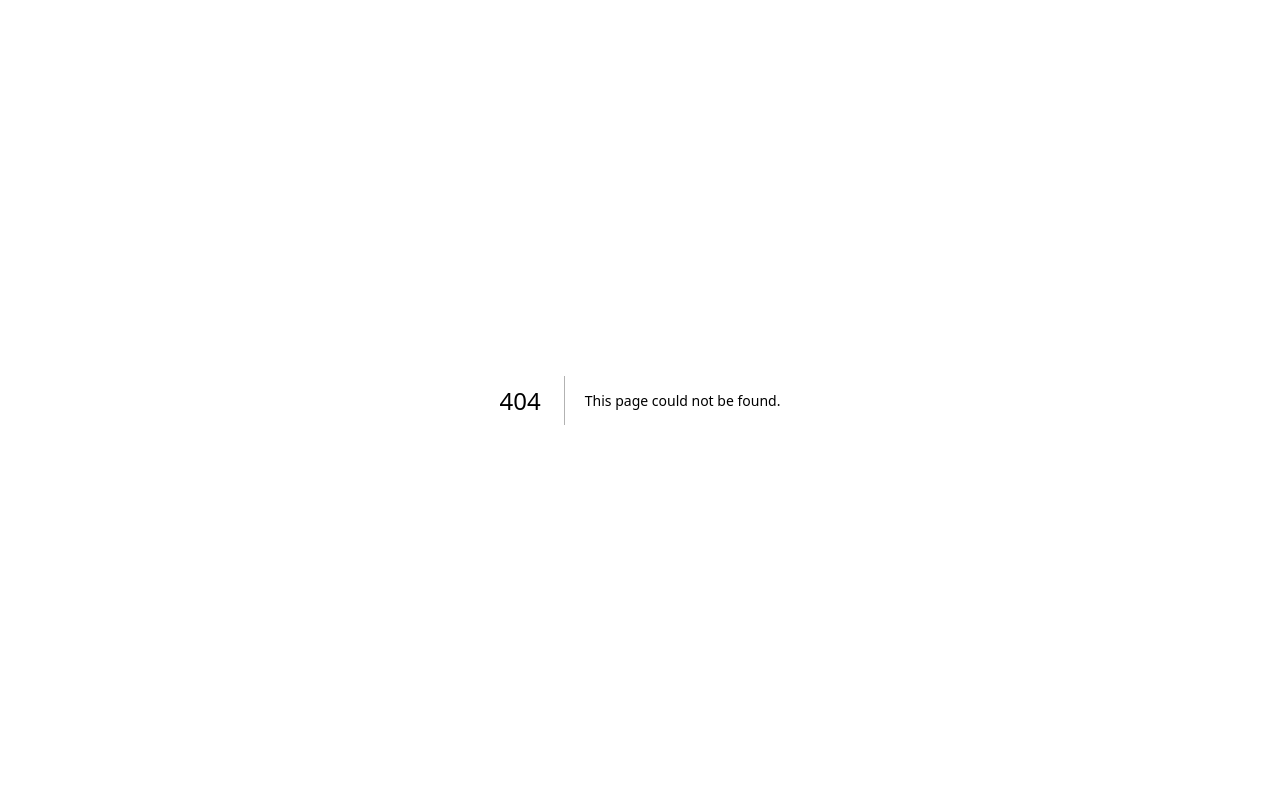
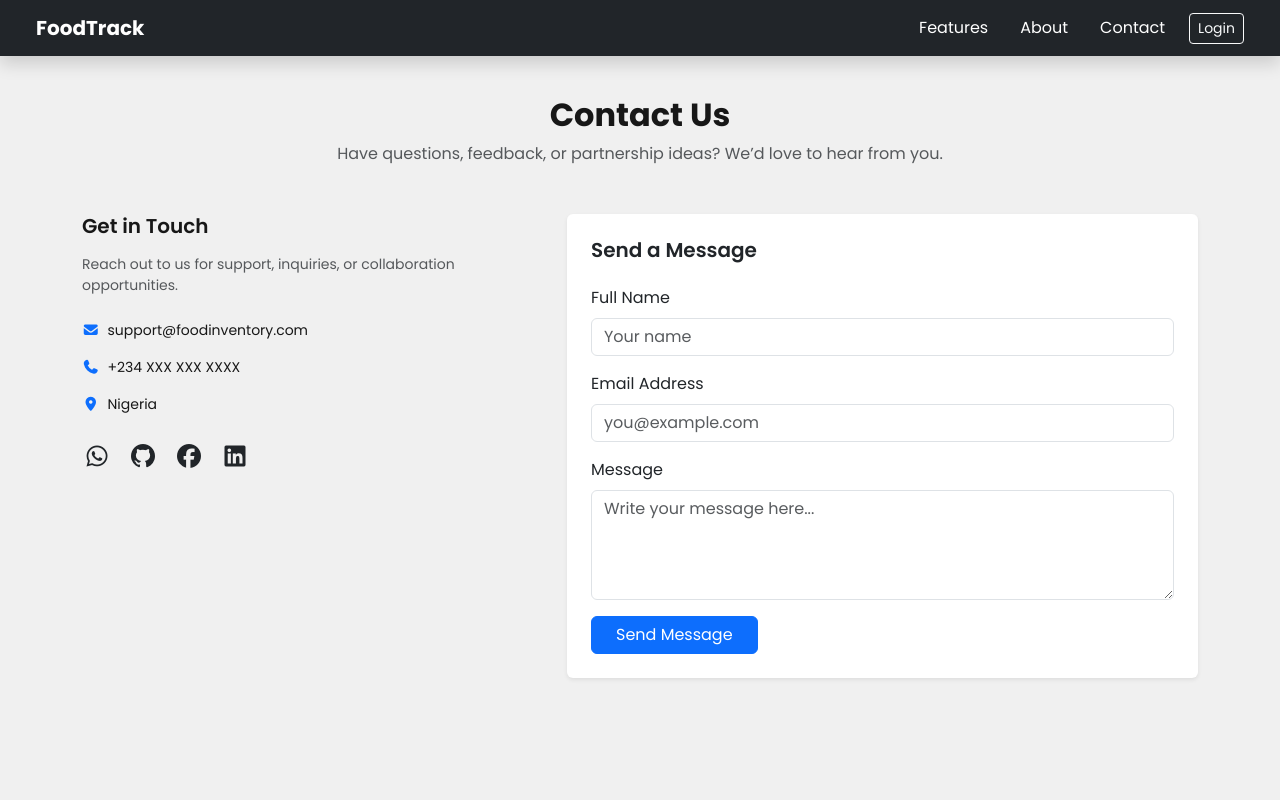
Before and after one commit to Enyim-Chinonso/Food-inventory, a Next.js app: page /contact in a window 1280 px wide. Before the commit this address had no page. Shown: the top 800 px of the page. Built offline with nearby package versions, Linux system fonts and the light colour scheme.

Commit message:
I built the contact page

```diff
--- a/package.json
+++ b/package.json
@@ -9,6 +9,7 @@
     "lint": "eslint"
   },
   "dependencies": {
+    "@fortawesome/fontawesome-free": "^7.1.0",
     "bootstrap": "^5.3.8",
     "gsap": "^3.14.2",
     "lenis": "^1.3.16",
--- /dev/null
+++ b/src/app/(public)/contact/page.jsx
@@ -0,0 +1,118 @@
+'use client'
+
+import { useEffect, useRef } from 'react'
+import gsap from 'gsap'
+
+export default function ContactPage() {
+  const sectionRef = useRef(null)
+
+  useEffect(() => {
+    gsap.from(sectionRef.current, {
+      opacity: 0,
+      y: 60,
+      duration: 1,
+      ease: 'power3.out',
+    })
+  }, [])
+
+  return (
+    <section
+      ref={sectionRef}
+      className="py-5"
+      style={{ minHeight: '100vh', paddingTop: '120px', backgroundColor: '#f0f0f0'}}
+    >
+      <div className="container">
+        {/* Header */}
+        <div className="text-center mt-5 mb-5">
+          <h2 className="fw-bold">Contact Us</h2>
+          <p className="text-muted mt-2">
+            Have questions, feedback, or partnership ideas? We’d love to hear from you.
+          </p>
+        </div>
+
+        <div className="row g-5">
+          {/* Contact Info */}
+          <div className="col-md-5">
+            <h5 className="fw-semibold mb-3">Get in Touch</h5>
+            <p className="text-muted small">
+              Reach out to us for support, inquiries, or collaboration opportunities.
+            </p>
+
+            <ul className="list-unstyled mt-4 small">
+              <li className="mb-3">
+                <i className="fas fa-envelope me-2 text-primary"></i>
+                support@foodinventory.com
+              </li>
+              <li className="mb-3">
+                <i className="fas fa-phone me-2 text-primary"></i>
+                +234 XXX XXX XXXX
+              </li>
+              <li className="mb-3">
+                <i className="fas fa-map-marker-alt me-2 text-primary"></i>
+                Nigeria
+              </li>
+            </ul>
+
+            {/* Social Icons */}
+            <div className="d-flex gap-3 mt-4">
+              <a href="https://wa.me/2348108111761" className="text-dark fs-4">
+                <i className="fab fa-whatsapp"></i>
+              </a>
+              <a href="https://github.com/Enyim-Chinonso" className="text-dark fs-4">
+                <i className="fab fa-github"></i>
+              </a>
+              <a href="https://web.facebook.com/?_rdc=1&_rdr#" className="text-dark fs-4">
+                <i className="fab fa-facebook"></i>
+              </a>
+              <a href="#" className="text-dark fs-4">
+                <i className="fab fa-linkedin"></i>
+              </a>
+            </div>
+          </div>
+
+          {/* Contact Form */}
+          <div className="col-md-7">
+            <div className="card shadow-sm border-0">
+              <div className="card-body p-4">
+                <h5 className="fw-semibold mb-4">Send a Message</h5>
+
+                <form>
+                  <div className="mb-3">
+                    <label className="form-label">Full Name</label>
+                    <input
+                      type="text"
+                      className="form-control"
+                      placeholder="Your name"
+                    />
+                  </div>
+
+                  <div className="mb-3">
+                    <label className="form-label">Email Address</label>
+                    <input
+                      type="email"
+                      className="form-control"
+                      placeholder="you@example.com"
+                    />
+                  </div>
+
+                  <div className="mb-3">
+                    <label className="form-label">Message</label>
+                    <textarea
+                      className="form-control"
+                      rows="4"
+                      placeholder="Write your message here..."
+                    ></textarea>
+                  </div>
+
+                  <button className="btn btn-primary px-4">
+                    Send Message
+                  </button>
+                </form>
+              </div>
+            </div>
+          </div>
+        </div>
+      </div>
+    </section>
+  )
+}
--- a/src/app/layout.jsx
+++ b/src/app/layout.jsx
@@ -1,12 +1,38 @@
+// import 'bootstrap/dist/css/bootstrap.min.css'
+// import './globals.css'
+// import '@/styles/custom.css'
+// import Footer from '@/components/layout/Footer'
+
+// export default function RootLayout({ children }) {
+//   return (
+//     <html lang="en">
+//       <body>
+//         {children}
+//         <Footer />
+//       </body>
+//     </html>
+//   )
+// }
+
+
+
+
 import 'bootstrap/dist/css/bootstrap.min.css'
+import '@fortawesome/fontawesome-free/css/all.min.css'
 import './globals.css'
 import '@/styles/custom.css'
 import Footer from '@/components/layout/Footer'
+import { Poppins } from 'next/font/google'
+
+const poppins = Poppins({
+  subsets: ['latin'],
+  weight: ['300', '400', '500', '600', '700'],
+})
 
 export default function RootLayout({ children }) {
   return (
     <html lang="en">
-      <body>
+      <body className={poppins.className}>
         {children}
         <Footer />
       </body>
--- a/src/components/layout/PublicNavbar.jsx
+++ b/src/components/layout/PublicNavbar.jsx
@@ -111,6 +111,18 @@ export default function PublicNavbar() {
                 About
               </a>
             </li>
+
+            <li className="nav-item">
+              <a
+                ref={(el) => setLinkRef(el, 1)}
+                className="nav-link text-white nav-hover"
+                href="/contact"
+                onClick={handleNavLinkClick}
+              >
+                Contact
+              </a>
+            </li>
+
             <li className="nav-item">
               <a
                 ref={(el) => setLinkRef(el, 2)}
```
Also changed, not shown: 1 other file (tests, documents, lock files or other folders).
